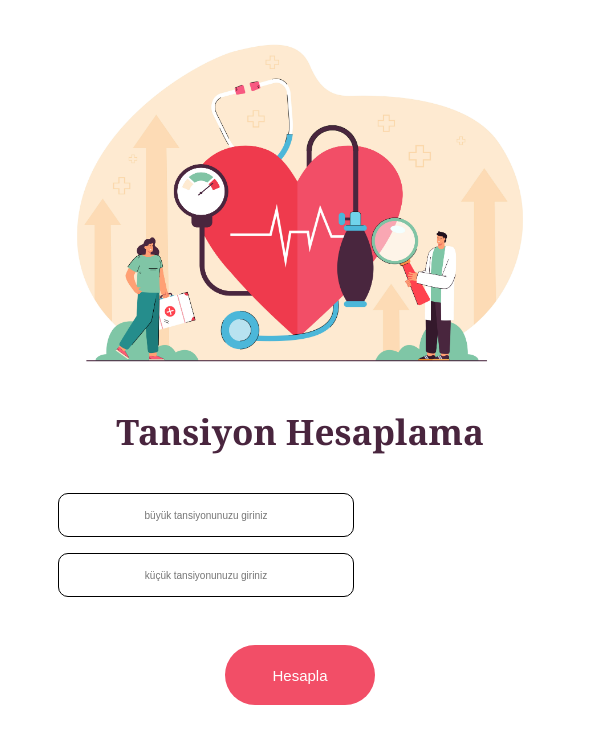
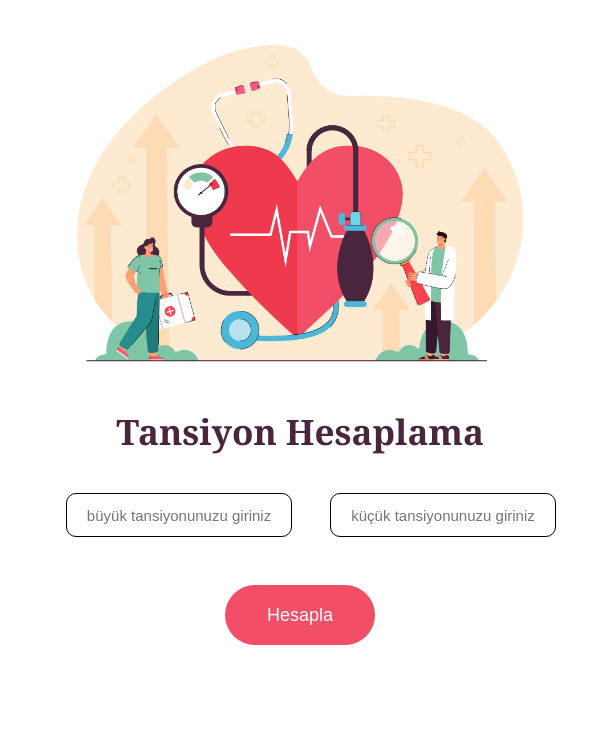
Before and after one commit to elifgazioglu/tension-check, a React (Create React App) app: page / in a window 600 px wide. Shown: the top 744 px of the page. Built offline with nearby package versions, Linux system fonts and the light colour scheme.

Commit message:
finished css for phones

```diff
--- a/src/styles.css
+++ b/src/styles.css
@@ -52,7 +52,7 @@ form {
 
 .result {
   font-family: Cambria, Cochin, Georgia, Times, 'Times New Roman', serif;
-  margin-top: 10px;
+  margin-top: 30px;
   margin-bottom: 20px;
   display: flex;
   flex-direction: column;
@@ -393,7 +393,7 @@ p {
     font-size: 15px;
   }
 
-  h2{
+  h2 {
     font-size: 25px;
   }
 
@@ -413,7 +413,7 @@ p {
   }
 }
 
-@media (min-width: 280px) and (max-width: 653px){
+@media (min-width: 280px) and (max-width: 653px) {
   img {
     width: 250px;
     height: 200px;
@@ -436,7 +436,7 @@ p {
     font-size: 15px;
   }
 
-  h2{
+  h2 {
     font-size: 20px;
   }
 
@@ -481,7 +481,7 @@ p {
     font-size: 15px;
   }
 
-  h2{
+  h2 {
     font-size: 25px;
   }
 
@@ -502,7 +502,7 @@ p {
 
 }
 
-@media (min-width: 600px) and (max-width: 1024px){
+@media (min-width: 600px) and (max-width: 1024px) {
   img {
     width: 500px;
     height: 350px;
@@ -525,7 +525,7 @@ p {
     font-size: 15px;
   }
 
-  h2{
+  h2 {
     font-size: 30px;
   }
 
@@ -546,19 +546,19 @@ p {
 
 }
 
-@media (min-width: 800px) and (max-width: 1280px){
+@media (min-width: 800px) and (max-width: 1280px) {
   img {
     width: 700px;
     height: 450px;
   }
 
   h1 {
-    font-size: 45px;
+    font-size: 55px;
   }
 
   input {
-    height: 40px;
-    width: 370px;
+    height: 45px;
+    width: 320px;
     font-size: 15px;
     margin-left: 40px;
   }
@@ -569,12 +569,12 @@ p {
     font-size: 18px;
   }
 
-  h2{
-    font-size: 33px;
+  h2 {
+    font-size: 35px;
   }
 
   p {
-    font-size: 22px;
+    font-size: 25px;
   }
 
   .pic {
@@ -585,6 +585,73 @@ p {
   .results {
     margin-top: 5px;
     height: 100vh;
-    width: 100vh;
+    width: 50vh;
   }
 }
+
+@media (min-width: 384px) and (max-width: 640px) {
+  img {
+    width: 300px;
+    height: 250px;
+  }
+
+  h1 {
+    font-size: 30px;
+  }
+
+  input {
+    height: 40px;
+    width: 250px;
+    font-size: 15px;
+    margin-left: 40px;
+  }
+
+  .button {
+    height: 60px;
+    width: 150px;
+    font-size: 18px;
+  }
+
+  h2 {
+    font-size: 25px;
+  }
+
+  p {
+    font-size: 20px;
+  }
+
+  .pic {
+    height: 300px;
+    width: 250px;
+  }
+
+  .results {
+    margin-top: 5px;
+    height: 100vh;
+    width: 50vh;
+  }
+}
+
+@media (min-width: 600px) and (max-width: 960px) {
+  img {
+    width: 500px;
+    height: 350px;
+  }
+
+  h1 {
+    font-size: 35px;
+  }
+
+  input {
+    height: 40px;
+    width: 220px;
+    font-size: 15px;
+    margin-left: 30px;
+  }
+
+  .button {
+    height: 60px;
+    width: 150px;
+    font-size: 18px;
+  }
+}
```
